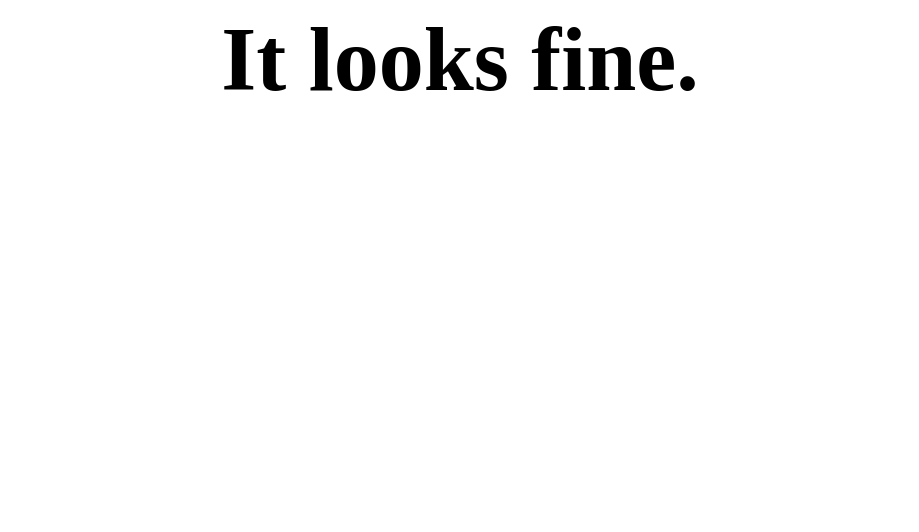
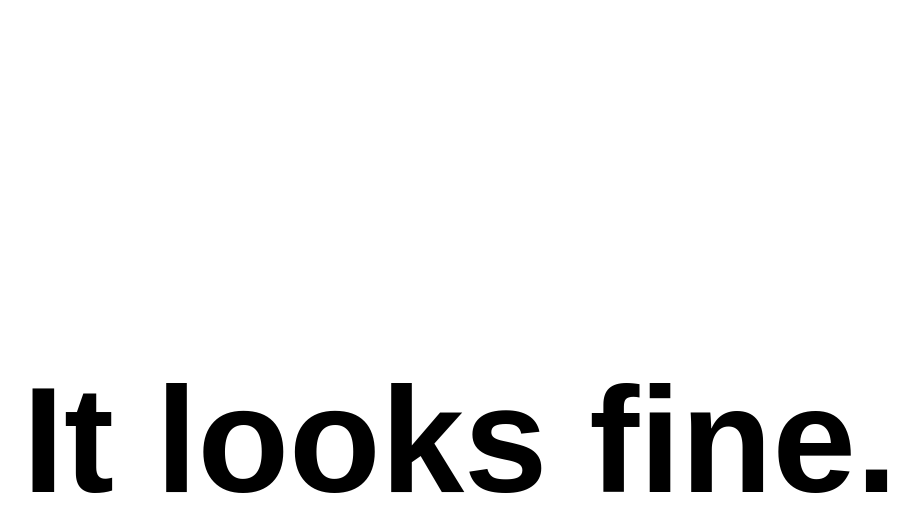
Before and after one commit to JWBstuhr/itlooksfine, a plain HTML site: page index.html in a window 1280 px wide. Shown: the whole page, without its empty margins (180-1099 px from the left). Drawn offline with Linux system fonts and the light colour scheme.

Commit message:
Update index.html

```diff
--- a/index.html
+++ b/index.html
@@ -3,11 +3,12 @@
     <style>
       body {
         text-align: center;
-        font-size: 45px;
+        font-size: 75px;
+        font-family: sans-serif;
       }
     </style>
   </head>
   <body>
-    <h1>It looks fine.</h1>
+    <h1><br><br>It looks fine.</h1>
   </body>
 </html>
```
